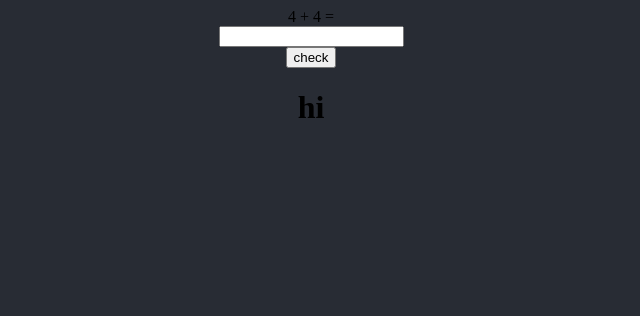
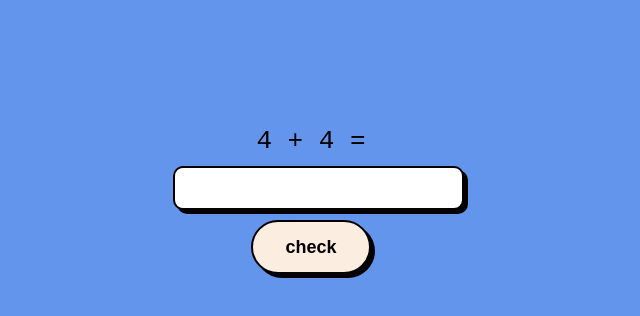
Before and after one commit to azizsigar/randomquickmath, a React (Vite) app in the folder quickmath/: page / in a window 1280 px wide. Shown: the top 316 px of the page, without its empty margins (329-969 px from the left). Built offline with nearby package versions, Linux system fonts and the light colour scheme.

Commit message:
fixed division

```diff
--- a/quickmath/comps/Q1.jsx
+++ b/quickmath/comps/Q1.jsx
@@ -39,7 +39,7 @@ console.log(num1, num2, num3)
       <div>{num1} + {num2} =</div>
       <input type="text" value={userInput} onChange={handleChange} />
       <div>
-        <button onClick={handleCheck}>check</button>
+        <button className="button-74" onClick={handleCheck}>check</button>
       </div>
     </div>
   );
--- a/quickmath/comps/Q2.jsx
+++ b/quickmath/comps/Q2.jsx
@@ -2,45 +2,60 @@ import React, { useState, useEffect } from "react";
 
 const Q2 = () => {
   const randomNum = () => {
-    let num = Math.floor(Math.random() * 10);
-    while (num === 0) {
-      num = Math.floor(Math.random() * 10);
-    }
+    let num = Math.floor(Math.random() * 30) + 1; // 1 ile 30 arasında rastgele sayı
     return num;
   };
 
   const [num1, setNum1] = useState(0);
   const [num2, setNum2] = useState(0);
   const [num3, setNum3] = useState(0);
-  const [userInput, setUserInput] = useState(""); // State to hold user input
+  const [userInput, setUserInput] = useState(""); // Kullanıcının girişini tutmak için state
 
   useEffect(() => {
-    const n1 = randomNum();
-    const n2 = randomNum();
-    setNum1(n1);
-    setNum2(n2);
-    setNum3(n1 - n2);
+    const generatePosNum = () => {
+      let n1, n2, n3;
+      do {
+        n1 = randomNum();
+        n2 = randomNum();
+        n3 = n1 - n2;
+      } while (
+        n3 <= 0 ||
+        n3 > 30 ||
+        n1 === 0 ||
+        n2 === 0 ||
+        n1 === n2 ||
+        n1 === 1 ||
+        n2 === 1
+      );
+      setNum1(n1);
+      setNum2(n2);
+      setNum3(n3);
+    };
+    generatePosNum();
   }, []);
 
   const handleChange = (event) => {
-    setUserInput(event.target.value); // Update userInput state with the entered value
+    setUserInput(event.target.value); // Kullanıcının girişini güncelle
   };
 
   const handleCheck = () => {
     if (parseInt(userInput) === num3) {
-      window.location.reload();
+      window.location.reload(); // Doğru cevap verildiğinde sayfayı yeniden yükle
     } else {
-      console.log("its white magic")
+      console.log("wrong number");
     }
   };
-  console.log(num1, num2, num3)
+
+  console.log(num1, num2, num3);
 
   return (
     <div>
-      <div>{num1} - {num2} =</div>
+      <div>
+        {num1} - {num2} ={" "}
+      </div>
       <input type="text" value={userInput} onChange={handleChange} />
       <div>
-        <button onClick={handleCheck}>check</button>
+        <button className="button-74" onClick={handleCheck}>check</button>
       </div>
     </div>
   );
--- a/quickmath/comps/Q3.jsx
+++ b/quickmath/comps/Q3.jsx
@@ -40,7 +40,7 @@ const Q3 = () => {
       <div>{num1} x {num2} =</div>
       <input type="text" value={userInput} onChange={handleChange} />
       <div>
-        <button onClick={handleCheck}>check</button>
+        <button className="button-74" onClick={handleCheck}>check</button>
       </div>
     </div>
   );
--- a/quickmath/comps/Q4.jsx
+++ b/quickmath/comps/Q4.jsx
@@ -2,45 +2,46 @@ import React, { useState, useEffect } from "react";
 
 const Q4 = () => {
   const randomNum = () => {
-    let num = Math.floor(Math.random() * 10);
-    while (num === 0) {
-      num = Math.floor(Math.random() * 10);
-    }
-    return num;
+    return Math.floor(Math.random() * 99) + 1;
   };
 
   const [num1, setNum1] = useState(0);
   const [num2, setNum2] = useState(0);
-  const [num3, setNum3] = useState(0);
-  const [userInput, setUserInput] = useState(""); // State to hold user input
+  const [userInput, setUserInput] = useState("");
 
   useEffect(() => {
-    const n1 = randomNum();
-    const n2 = randomNum();
-    setNum1(n1);
-    setNum2(n2);
-    setNum3(n1 % n2);
+    const generateNumbers = () => {
+      let n1, n2;
+      do {
+        n1 = randomNum();
+        n2 = randomNum();
+      } while (n1 % n2 !== 0|| n1 === n2 || n1 === 1 || n2 === 1|| n1 === 0 || n2 === 0);
+      setNum1(n1);
+      setNum2(n2);
+    };
+    generateNumbers();
   }, []);
 
   const handleChange = (event) => {
-    setUserInput(event.target.value); // Update userInput state with the entered value
+    setUserInput(event.target.value);
   };
 
   const handleCheck = () => {
-    if (parseInt(userInput) === num3) {
+    if (parseInt(userInput) === num1 / num2) {
       window.location.reload();
     } else {
-      console.log("its white magic")
+      console.log("wrong answer");
     }
   };
-  console.log(num1, num2, num3)
 
   return (
     <div>
-      <div>{num1} % {num2} =</div>
+      <div>
+        {num1} ÷ {num2} =
+      </div>
       <input type="text" value={userInput} onChange={handleChange} />
       <div>
-        <button onClick={handleCheck}>check</button>
+        <button className="button-74" onClick={handleCheck}>check</button>
       </div>
     </div>
   );
--- a/quickmath/src/App.css
+++ b/quickmath/src/App.css
@@ -1,4 +1,75 @@
 body {
+    background-color: cornflowerblue;
+    margin: auto;
+    display: flex;
+    height: 50vh;
+    justify-content: center;
     text-align: center;
-    background-color: #282c34;
+    align-items: center;
+    font-size: xx-large;
+    font-family: monospace;
 }
+
+/* CSS */
+.button-74 {
+  background-color: #fbeee0;
+  border: 2px solid black;
+  border-radius: 30px;
+  box-shadow: black 4px 4px 0 0;
+  color: black;
+  cursor: pointer;
+  display: inline-block;
+  font-weight: 600;
+  font-size: 18px;
+  padding: 0 18px;
+  line-height: 50px;
+  text-align: center;
+  text-decoration: none;
+  user-select: none;
+  -webkit-user-select: none;
+  touch-action: manipulation;
+}
+
+.button-74:hover {
+  background-color: #fff;
+}
+
+.button-74:active {
+  box-shadow: black 2px 2px 0 0;
+  transform: translate(2px, 2px);
+}
+
+@media (min-width: 768px) {
+  .button-74 {
+    min-width: 120px;
+    padding: 0 25px;
+  }
+}
+input{
+    width: 90%;
+    height: 20px;
+    border-radius: 10px;
+    border: 2px solid black;
+    box-shadow: 4px 4px black;
+    padding: 10px;
+    margin: auto;
+    margin: 10px;
+    font-size:x-large;
+    font-family: monospace;
+
+}
+input:hover{
+    background-color: #fbeee0;
+
+
+}
+.main{
+    display: flex;
+    flex-direction: column;
+    justify-content: center;
+    align-items: center;
+    height: 90%;
+    margin: auto;
+
+
+}
--- a/quickmath/src/App.jsx
+++ b/quickmath/src/App.jsx
@@ -1,17 +1,17 @@
 import React from "react";
-import Q1 from "../comps/Q1.jsx";
 import "./App.css";
 import RandomComponent from "../comps/RandomComp.jsx";
+import Q2 from "../comps/Q2.jsx";
 
 
 function App() {
 
   return (
-    <>
-    {/* <Q1 /> */}
+    <div className="main">
+
+    {/* <Q2 /> */}
     <RandomComponent />
-      <h1>hi</h1>
-    </>
+    </div>
   );
 }
 
```
